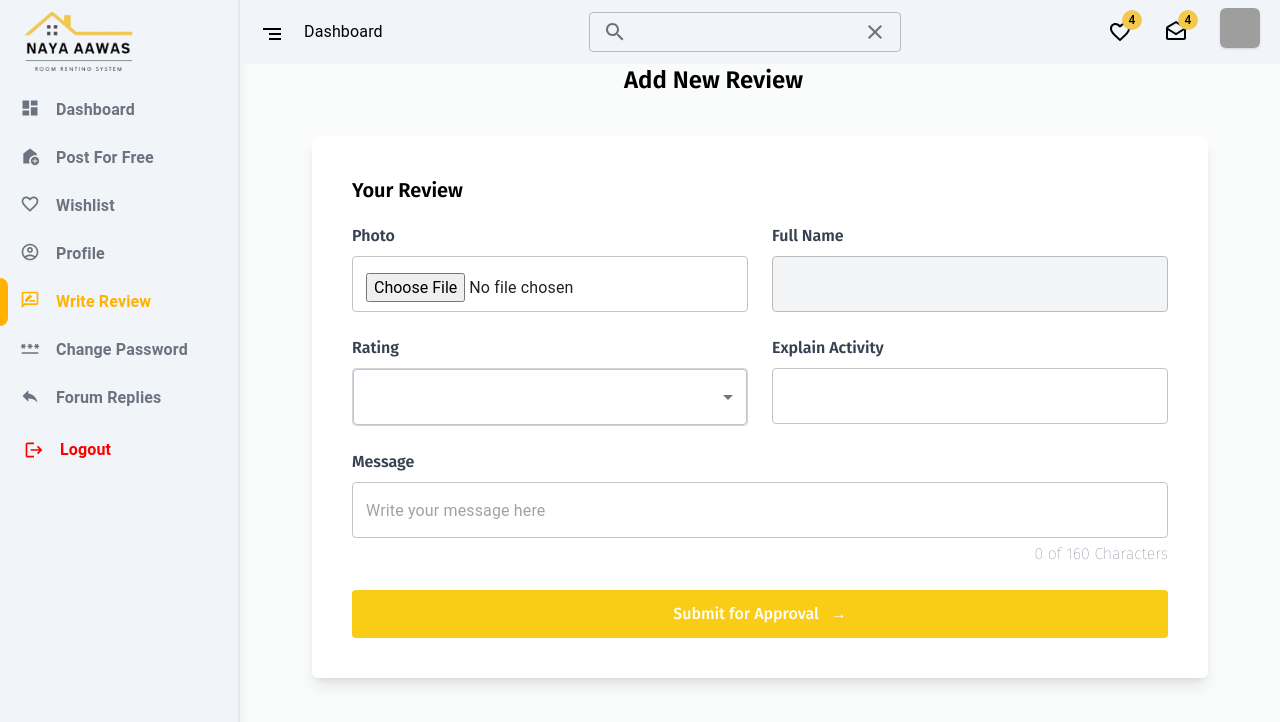
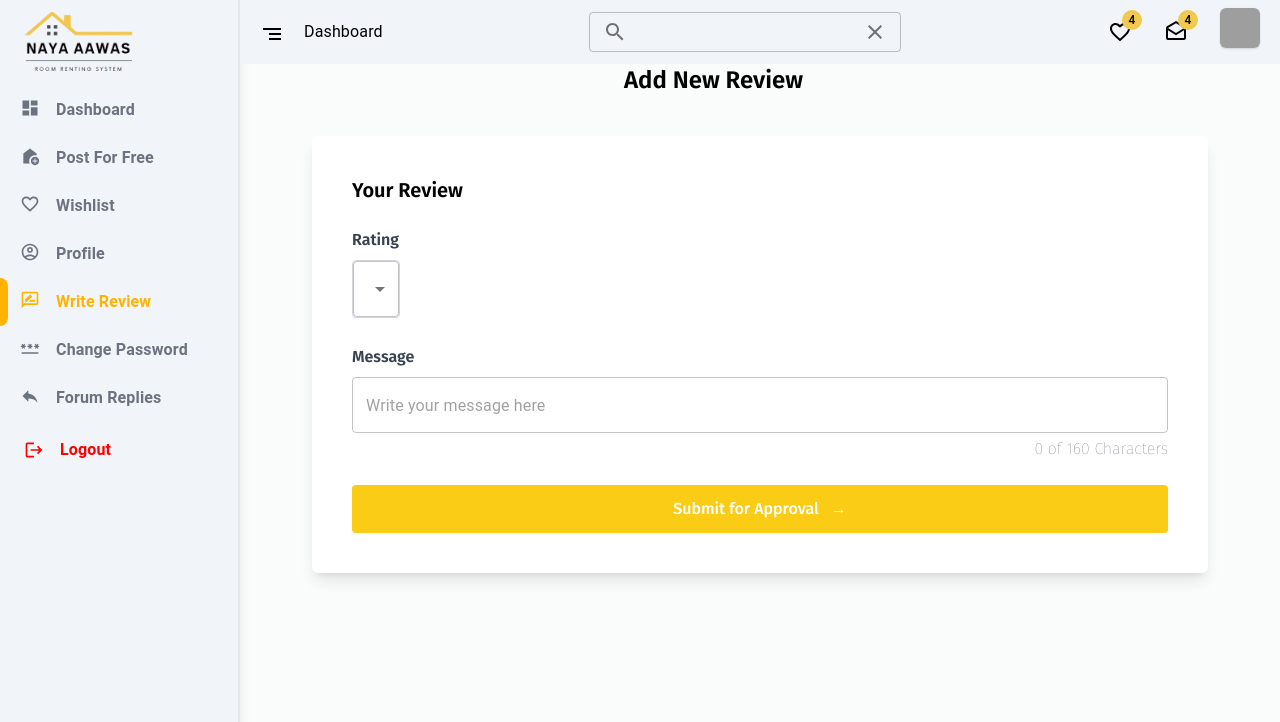
Before and after one commit to bhatta09/Room-Rental-System, a React (Vite) app: page /profile/write-review in a window 1280 px wide. Shown: the top 722 px of the page. Built offline with nearby package versions, Linux system fonts and the light colour scheme; grey boxes are pictures that could not be loaded.

Commit message:
-fix review add

```diff
--- a/src/components/Profile/WriteReview.jsx
+++ b/src/components/Profile/WriteReview.jsx
@@ -1,25 +1,22 @@
 import { useState } from "react";
-import { TextField, Select, MenuItem } from "@mui/material";
+import { TextField, Select, MenuItem, FormControl, FormHelperText } from "@mui/material";
 import axios from "axios";
+import { useSelector } from "react-redux";
+import { toast } from "react-toastify";
 
 const WriteReview = () => {
-  const [title, setTitle] = useState('');
+  const [message, setMessage] = useState("");
+  const [rating, setRating] = useState("");
+  const [formErrors, setFormErrors] = useState({});
 
-  const [message, setMessage] = useState('');
-  const [rating, setRating] = useState("");
-  const [activity, setActivity] = useState("");
-  const [photo, setPhoto] = useState(null);
+  const token = useSelector((state) => state.auth.token);
   const maxChars = 160;
-  const token = "eyJhbGciOiJIUzI1NiJ9.eyJzdWIiOiJiaGF0dGEwMSIsImlhdCI6MTcyNzY5NDE1NSwiZXhwIjoxNzI5MTM0MTU1fQ.0_V9MLE_qJJiDNERL5a8ixbuSg9TE9hkaeZ6lGbYbMA";
 
   const handleSubmit = async () => {
     const formData = new FormData();
 
-    formData.append('title', title);
-    formData.append('rating', rating);
-    formData.append('activity', activity);
-    formData.append('message', message);
-    formData.append('image', photo);
+    formData.append("rating", rating);
+    formData.append("message", message);
 
     console.log("Sending form data:", Object.fromEntries(formData));
 
@@ -27,15 +24,29 @@ const WriteReview = () => {
       const response = await axios.post("/api/review", formData, {
         headers: {
           Authorization: `Bearer ${token}`,
-          'Content-Type': 'multipart/form-data',
+          "Content-Type": "multipart/form-data",
         },
       });
 
       console.log("Response from server:", response.data);
-      alert(response.data);
+      toast.success("Review Added!");
+      setRating("");
+      setMessage("");
     } catch (error) {
-      console.error('Error submitting review:', error);
-      alert('Error submitting review. Please try again.');
+      if (error.response && error.response.data) {
+        const errors = error.response.data;
+        setFormErrors(errors);
+        setTimeout(() => {
+          setFormErrors({});
+        }, 3000);
+      } else {
+        setFormErrors({
+          general: "An unexpected error occurred",
+        });
+        setTimeout(() => {
+          setFormErrors({});
+        }, 3000);
+      }
     }
   };
 
@@ -46,40 +57,18 @@ const WriteReview = () => {
       <div className="max-w-4xl mx-auto bg-white shadow-lg p-10 rounded-md mt-10">
         <h3 className="text-xl font-semibold mb-5">Your Review</h3>
 
-        <div className="grid grid-cols-1 md:grid-cols-2 gap-6">
-            <div>
-              <label htmlFor="photo" className="block text-gray-700 font-semibold mb-2">
-                Photo
-              </label>
-              <TextField
-                type="file"
-                id="photo"
-                onChange={(e) => setPhoto(e.target.files[0])}
-                className="w-full border border-gray-300  rounded-md focus:outline-none focus:ring-2 focus:ring-yellow-500"
-              />
-            </div>
-
-            <div>
-              <label htmlFor="fullName" className="block text-gray-700 font-semibold mb-2">
-                Full Name
-              </label>
-              <TextField
-                type="text"
-                value={title}
-                readOnly
-                id="title"
-                onChange={(e) => setTitle(e.target.value)}
-                className="w-full border border-gray-300 rounded-md bg-gray-100 focus:outline-none"
-              />
-            </div>
-          </div>
-
         <div className="grid grid-cols-1 md:grid-cols-2 gap-6 mt-6">
           <div>
-              <label htmlFor="rating" className="block text-gray-700 font-semibold mb-2">
+            <FormControl    error={!!formErrors.rating}>
+
+            <label
+              htmlFor="rating"
+              className="block text-gray-700 font-semibold mb-2"
+            >
               Rating
             </label>
             <Select
+
               id="rating"
               value={rating}
               onChange={(e) => setRating(e.target.value)}
@@ -92,24 +81,17 @@ const WriteReview = () => {
               <MenuItem value={4}>4</MenuItem>
               <MenuItem value={5}>5</MenuItem>
             </Select>
-            </div>
+            <FormHelperText>{formErrors.rating}</FormHelperText>
 
-            <div>
-              <label htmlFor="activity" className="block text-gray-700 font-semibold mb-2">
-                Explain Activity
-              </label>
-              <TextField
-                type="text"
-                id="activity"
-                value={activity}
-                onChange={(e) => setActivity(e.target.value)}
-                className="w-full border border-gray-300 rounded-md focus:outline-none focus:ring-2 focus:ring-yellow-500"
-              />
+            </FormControl>
           </div>
         </div>
 
         <div className="mt-6">
-            <label htmlFor="message" className="block text-gray-700 font-semibold mb-2">
+          <label
+            htmlFor="message"
+            className="block text-gray-700 font-semibold mb-2"
+          >
             Message
           </label>
           <TextField
@@ -117,6 +99,8 @@ const WriteReview = () => {
             onChange={(e) => setMessage(e.target.value)}
             maxLength={maxChars}
             value={message}
+            error={!!formErrors.message}
+            helperText={formErrors.message}
             placeholder="Write your message here"
             className="w-full border border-gray-300 rounded-md focus:outline-none focus:ring-2 focus:ring-yellow-500 resize-none"
           />
@@ -128,13 +112,13 @@ const WriteReview = () => {
         <div className="mt-6">
           <button
             onClick={handleSubmit}
-              className="w-full px-6 py-3 bg-yellow-400 text-white rounded font-medium hover:bg-yellow-600">
+            className="w-full px-6 py-3 bg-yellow-400 text-white rounded font-medium hover:bg-yellow-600"
+          >
             Submit for Approval <span className="ml-2">→</span>
           </button>
         </div>
       </div>
     </div>
-
   );
 };
 
```
Lines whose indentation alone changed are shown as unchanged.
